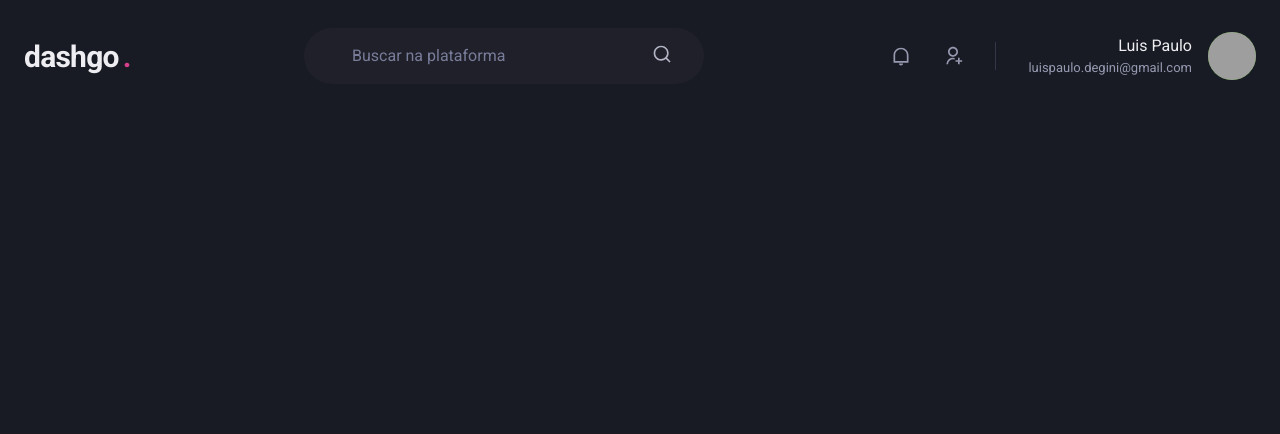
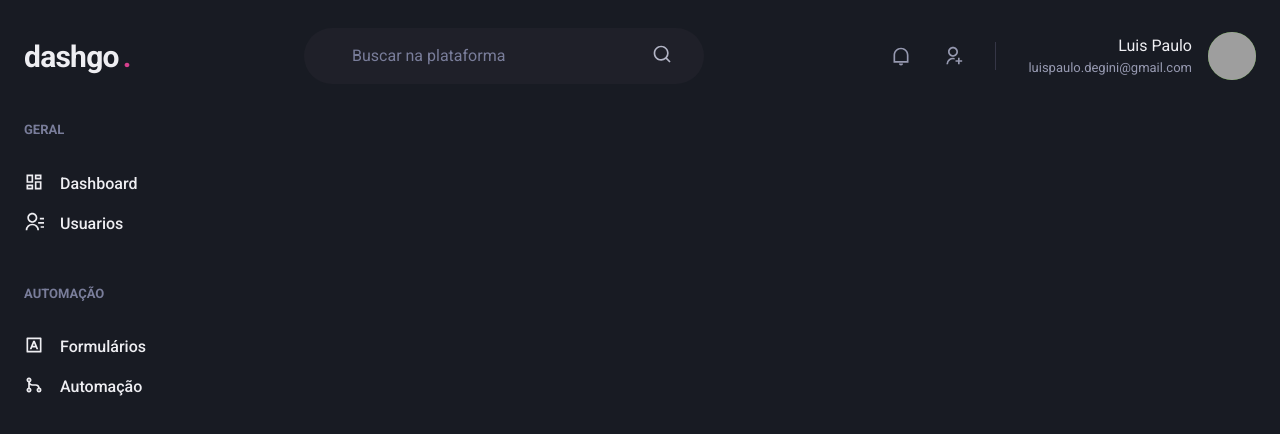
Before and after one commit to hitk1/next-dashgo, a Next.js app: page /dashboard in a window 1280 px wide. Shown: the top 434 px of the page. Built offline with nearby package versions, Linux system fonts and the light colour scheme; grey boxes are pictures that could not be loaded.

Commit message:
feat: Componentizacao e estilizacao da Sidebar

```diff
--- /dev/null
+++ b/src/components/Sidebar.tsx
@@ -0,0 +1,65 @@
+import { Box, Stack, Text, Link, Icon } from "@chakra-ui/react"
+import { RiContactsLine, RiDashboardLine, RiGitMergeLine, RiInputMethodLine } from "react-icons/ri"
+
+export function Sidebar() {
+    return (
+        <Box
+            as="aside"
+            w="64"
+            mr="8"
+        >
+            <Stack
+                spacing="12"
+                align="flex-start"
+            >
+                <Box>
+                    <Text
+                        fontWeight="bold"
+                        color="gray.400"
+                        fontSize="small"
+                    >
+                        GERAL
+                    </Text>
+                    <Stack
+                        spacing="4"
+                        mt="8"
+                        align="stretch"
+                    >
+                        <Link display="flex" align="center">
+                            <Icon as={RiDashboardLine} fontSize='20' />
+                            <Text ml="4" fontWeight="medium">Dashboard</Text>
+                        </Link>
+                        <Link display="flex" align="center">
+                            <Icon as={RiContactsLine} fontSize='20' />
+                            <Text ml="4" fontWeight="medium">Usuarios</Text>
+                        </Link>
+                    </Stack>
+                </Box>
+                <Box>
+                    <Text
+                        fontWeight="bold"
+                        color="gray.400"
+                        fontSize="small"
+                    >
+                        AUTOMAÇÃO
+                    </Text>
+                    <Stack
+                        spacing="4"
+                        mt="8"
+                        align="stretch"
+                    >
+                        <Link display="flex" align="center">
+                            <Icon as={RiInputMethodLine} fontSize='20' />
+                            <Text ml="4" fontWeight="medium">Formulários</Text>
+                        </Link>
+                        <Link display="flex" align="center">
+                            <Icon as={RiGitMergeLine} fontSize='20' />
+                            <Text ml="4" fontWeight="medium">Automação</Text>
+                        </Link>
+                    </Stack>
+                </Box>
+            </Stack>
+        </Box>
+
+    )
+}
--- a/src/pages/dashboard.tsx
+++ b/src/pages/dashboard.tsx
@@ -1,9 +1,14 @@
+import { Flex } from '@chakra-ui/react'
+import { Sidebar } from '../components/Sidebar'
 import { Header } from '../components/Header'
 
 export default function Dashboard() {
     return (
-        <>
-            <Header></Header>
-        </>
+        <Flex direction="column" h="100vh">
+            <Header />
+            <Flex w="100%" my="6" maxWidth={1480} mx="auto" px="6">
+                <Sidebar />
+            </Flex>
+        </Flex>
     )
 }
```
